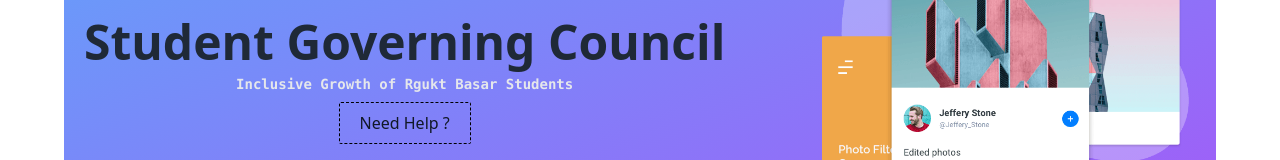
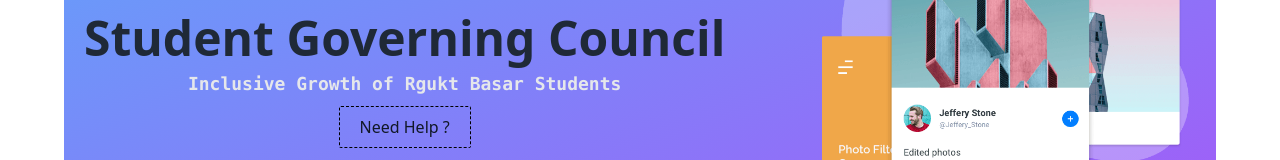
Before and after one commit to abhi-sriram/sgc, a Next.js app: page / in a window 1280 px wide. Shown: the part 215-375 px from the top of the page. Built offline with nearby package versions, Linux system fonts and the light colour scheme.

Commit message:
Update index.jsx

```diff
--- a/pages/index.jsx
+++ b/pages/index.jsx
@@ -13,7 +13,7 @@ function Index() {
           <h1 className="fade-in-text  text-2xl font-semibold text-gray-800 sm:text-5xl ">
             Student Governing Council
           </h1>
-          <p className="font-mono text-sm font-semibold text-gray-200">
+          <p className="font-mono text-lg font-semibold text-gray-200">
             Inclusive Growth of Rgukt Basar Students
           </p>
           <button className="rounded-sm border border-dashed border-black px-5 py-2 text-gray-900 hover:bg-gray-900 hover:text-gray-100">
```
